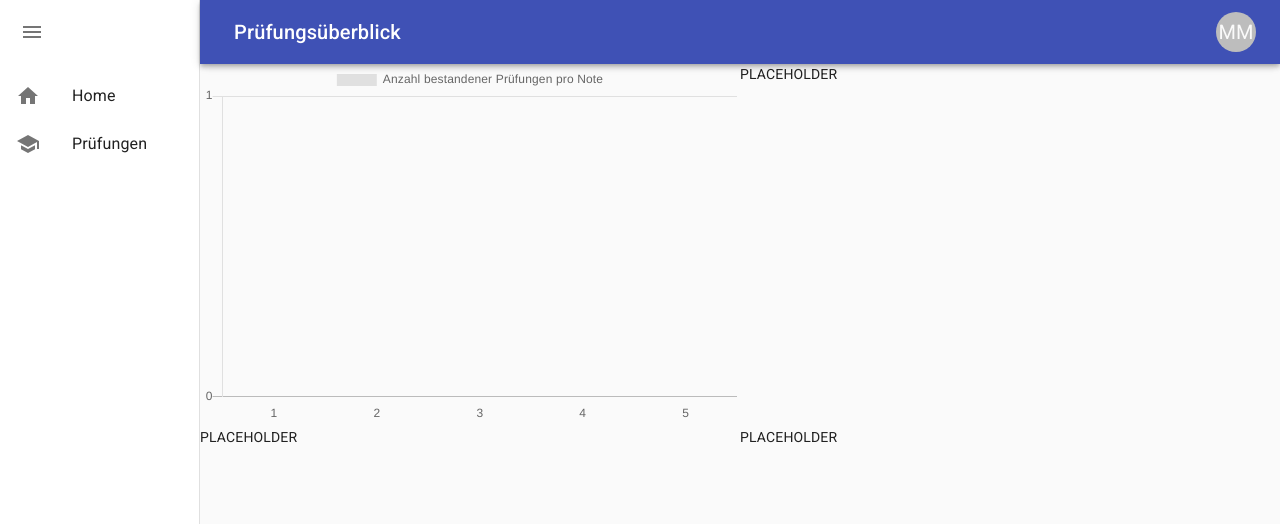
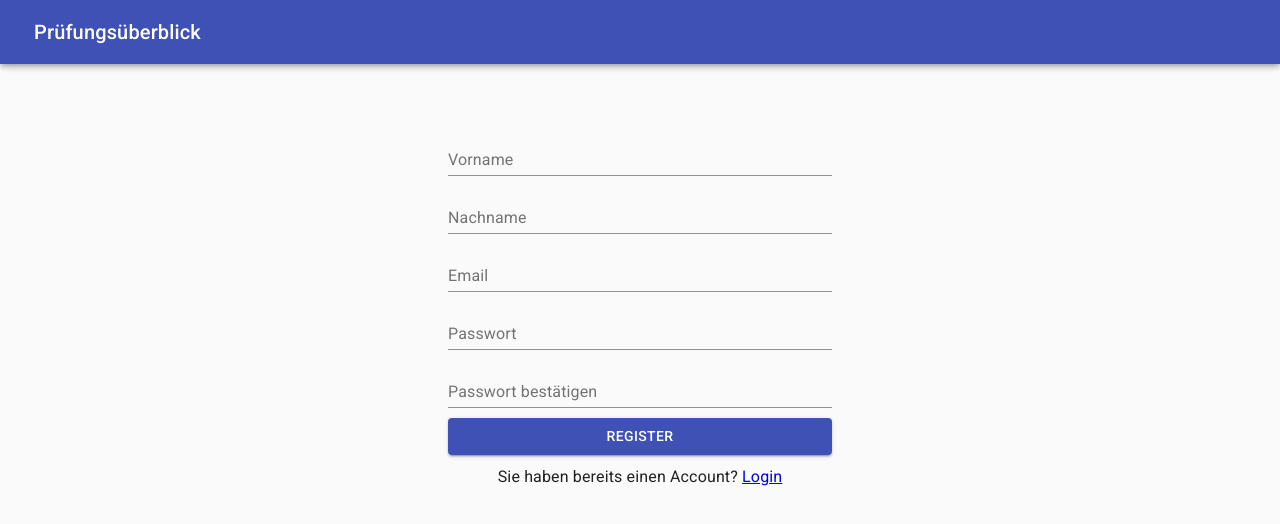
Before and after one commit to lieberlois/python-webprog, a React (Create React App) app in the folder WebUI/: page /register in a window 1280 px wide. Shown: the top 524 px of the page. Built offline with nearby package versions, Linux system fonts and the light colour scheme; no server answers.

Commit message:
added auth page layout

```diff
--- a/WebUI/src/bootstrap/Bootstrapper.tsx
+++ b/WebUI/src/bootstrap/Bootstrapper.tsx
@@ -1,13 +1,19 @@
 import React from "react";
 import { ThemeProvider } from "./ThemeProvider";
-import { BrowserRouter } from "react-router-dom";
+import { BrowserRouter, Switch, Route } from "react-router-dom";
 import { LayoutRoot } from "./LayoutRoot";
+import { LoginPage } from "../pages/Login";
+import { RegisterPage } from "../pages/Register";
 
 export function Bootstrapper() {
   return (
     <ThemeProvider>
       <BrowserRouter>
-        <LayoutRoot />
+        <Switch>
+          <Route path="/login" component={LoginPage} />
+          <Route path="/register" component={RegisterPage} />
+          <LayoutRoot />
+        </Switch>
       </BrowserRouter>
     </ThemeProvider>
   )
--- /dev/null
+++ b/WebUI/src/components/calendar/Calendar.tsx
@@ -0,0 +1,23 @@
+import React from "react";
+import { Card, makeStyles, createStyles, Box } from "@material-ui/core";
+
+const useStyles = makeStyles(_ =>
+  createStyles({
+    card: {
+      height: "100%"
+    },
+  })
+);
+
+export function Calendar() {
+  const classes = useStyles();
+
+  return (
+    <Card className={classes.card} title="Prüfungskalendar" >
+      <Box display="flex" flexDirection="row">
+        <Card>Hello</Card>
+        <Card>World</Card>
+      </Box>
+    </Card>
+  )
+}
--- a/WebUI/src/components/chart/GradeChart.tsx
+++ b/WebUI/src/components/chart/GradeChart.tsx
@@ -2,7 +2,15 @@ import React, { useMemo } from "react";
 import { useLoad } from "../../hooks/UseLoad";
 import Exams from "../../util/agent";
 import { Bar } from "react-chartjs-2";
-import { CircularProgress } from "@material-ui/core";
+import { CircularProgress, Card, makeStyles, createStyles } from "@material-ui/core";
+
+const useStyles = makeStyles(_ =>
+  createStyles({
+    card: {
+      height: "100%"
+    },
+  })
+);
 
 interface IGradeChartProps {
   readonly height?: number;
@@ -10,8 +18,8 @@ interface IGradeChartProps {
 }
 
 export function GradeChart(props: IGradeChartProps) {
+  const classes = useStyles();
   const [passedExams, isExamsLoading] = useLoad(async () => await Exams.list(true), []);
-
   const labels = [1, 2, 3, 4, 5];
   const countPerGrade = useMemo(() => labels.map(label => passedExams.filter(exam => {
     const grade = exam.grade;
@@ -50,8 +58,10 @@ export function GradeChart(props: IGradeChartProps) {
   }
 
   return (
-    isExamsLoading
-      ? <CircularProgress />
-      : <Bar data={{ labels: labels, datasets: datasets }} options={options} />
+    <Card className={classes.card}>
+      {isExamsLoading
+        ? <CircularProgress />
+        : <Bar data={{ labels: labels, datasets: datasets }} options={options} />}
+    </Card>
   );
 }
--- /dev/null
+++ b/WebUI/src/components/header/AuthHeader.tsx
@@ -0,0 +1,26 @@
+import React from "react";
+import { AppBar, Toolbar, makeStyles, Theme, createStyles } from "@material-ui/core";
+import { Header } from "./Header";
+
+const useStyles = makeStyles((theme: Theme) =>
+  createStyles({
+    appBar: {
+      width: "100%",
+      zIndex: theme.zIndex.drawer + 1
+    },
+    header: {
+      flexGrow: 1
+    }
+  })
+);
+
+export function AuthHeader() {
+  const classes = useStyles();
+  return (
+    <AppBar position="fixed" className={classes.appBar}>
+      <Toolbar>
+        <Header classes={classes.header} />
+      </Toolbar>
+    </AppBar>
+  );
+}
--- a/WebUI/src/pages/Home.tsx
+++ b/WebUI/src/pages/Home.tsx
@@ -2,11 +2,11 @@ import React from "react";
 import { GradeChart } from "../components/chart/GradeChart";
 import { Grid, makeStyles, createStyles, Box } from "@material-ui/core";
 import { useWindowDimensions } from "../hooks/UseWindowDimensions";
+import { Calendar } from "../components/calendar/Calendar";
 
-const useStyles =  makeStyles(_ =>
+const useStyles = makeStyles(_ =>
   createStyles({
     gridContainer: {
-      // width: "100%",
       height: "100%"
     },
     gridItem: {
@@ -19,12 +19,12 @@ export function HomePage() {
   const classes = useStyles();
   const windowDimensions = useWindowDimensions();
 
-  // The `Box` height value was chosen like this because the top bar is 64px high and we set a 10px margin at the bottom so we need to cut off 74px
+  // The `Box` height value was chosen like this because the top bar is 64px high and we set a 15px margin so we need to cut off 94px
   return (
-    <Box height={windowDimensions.height - 74} overflow="hidden" marginBottom="10px" width="100%">
-      <Grid container className={classes.gridContainer} >
+    <Box height={windowDimensions.height - 94} overflow="hidden" margin="15px">
+      <Grid container className={classes.gridContainer} spacing={2} >
         <Grid item xs={6} className={classes.gridItem}><GradeChart /></Grid>
-        <Grid item xs={6} className={classes.gridItem}>PLACEHOLDER</Grid>
+        <Grid item xs={6} className={classes.gridItem}><Calendar /></Grid>
         <Grid item xs={6} className={classes.gridItem}>PLACEHOLDER</Grid>
         <Grid item xs={6} className={classes.gridItem}>PLACEHOLDER</Grid>
       </Grid>
--- /dev/null
+++ b/WebUI/src/pages/Login.tsx
@@ -0,0 +1,38 @@
+import React, { useState } from "react";
+import { Box, TextField, Button, Typography, makeStyles, createStyles } from "@material-ui/core";
+import { AuthHeader } from "../components/header/AuthHeader";
+import { Link } from "react-router-dom";
+
+const useStyles = makeStyles(() =>
+  createStyles({
+    paragraph: {
+      marginTop: "10px"
+    },
+    textarea: {
+      marginBottom: "10px"
+    }
+  })
+);
+
+export function LoginPage() {
+  const classes = useStyles();
+  const [email, setEmail] = useState("");
+  const [password, setPassword] = useState("");
+
+  const onSubmit = () => {
+    console.log(email);
+    console.log(password);
+  }
+
+  return (
+    <Box>
+      <AuthHeader />
+      <Box display="flex" flexDirection="column" margin="auto" marginTop="15%" width="30%" >
+        <TextField label="Email" value={email} onChange={e => setEmail(e.target.value)} className={classes.textarea} />
+        <TextField label="Passwort" value={password} onChange={e => setPassword(e.target.value)} type="password" margin="normal" className={classes.textarea} />
+        <Button color="primary" variant="contained" onClick={onSubmit} >Login</Button>
+        <Typography align="center" className={classes.paragraph}>Noch keinen Account? <Link to ="/register">Registrieren</Link></Typography>
+      </Box>
+    </Box>
+  )
+}
--- /dev/null
+++ b/WebUI/src/pages/Register.tsx
@@ -0,0 +1,43 @@
+import React, { useState } from "react";
+import { Box, TextField, Button, Typography, createStyles, makeStyles } from "@material-ui/core";
+import { AuthHeader } from "../components/header/AuthHeader";
+import { Link } from "react-router-dom";
+
+const useStyles = makeStyles(() =>
+  createStyles({
+    paragraph: {
+      marginTop: "10px"
+    },
+    textarea: {
+      marginBottom: "10px"
+    }
+  })
+);
+
+export function RegisterPage() {
+  const classes = useStyles();
+  const [firstName, setFirstName] = useState("");
+  const [lastName, setLastName] = useState("");
+  const [email, setEmail] = useState("");
+  const [password, setPassword] = useState("");
+  const [confPassword, setConfPassword] = useState("");
+
+  const onSubmit = () => {
+
+  }
+
+  return (
+    <Box>
+      <AuthHeader />
+      <Box display="flex" flexDirection="column" margin="auto" marginTop="10%" width="30%" >
+        <TextField label="Vorname" value={firstName} onChange={e => setFirstName(e.target.value)} className={classes.textarea} />
+        <TextField label="Nachname" value={lastName} onChange={e => setLastName(e.target.value)} className={classes.textarea} />
+        <TextField label="Email" value={email} onChange={e => setEmail(e.target.value)} className={classes.textarea} />
+        <TextField label="Passwort" value={password} onChange={e => setPassword(e.target.value)} type="password" className={classes.textarea} />
+        <TextField label="Passwort bestätigen" value={confPassword} onChange={e => setConfPassword(e.target.value)} type="password" className={classes.textarea} />
+        <Button color="primary" variant="contained" onClick={onSubmit} >Register</Button>
+        <Typography align="center" className={classes.paragraph}>Sie haben bereits einen Account? <Link to ="/login">Login</Link></Typography>
+      </Box>
+    </Box>
+  )
+}
```
